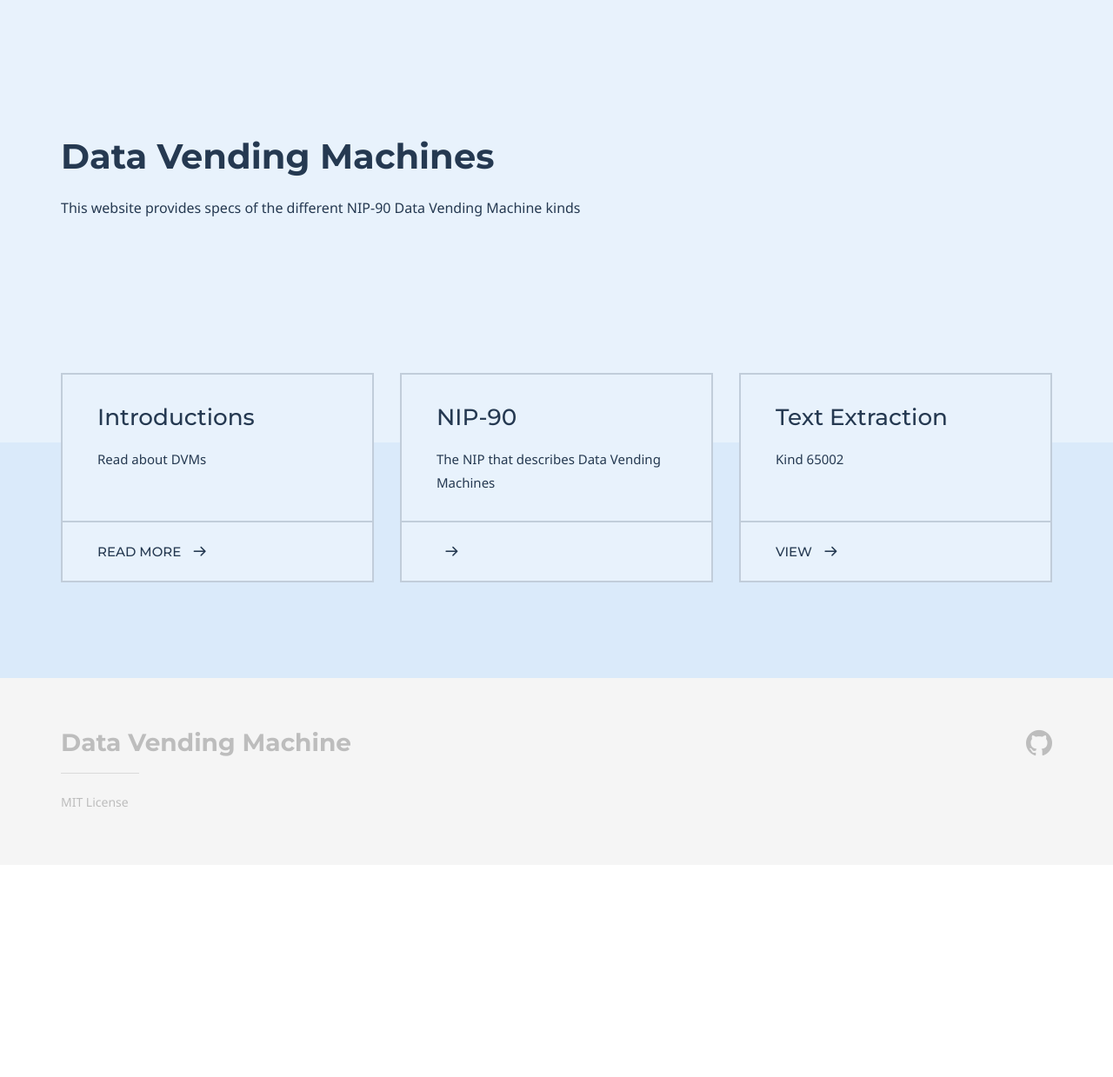
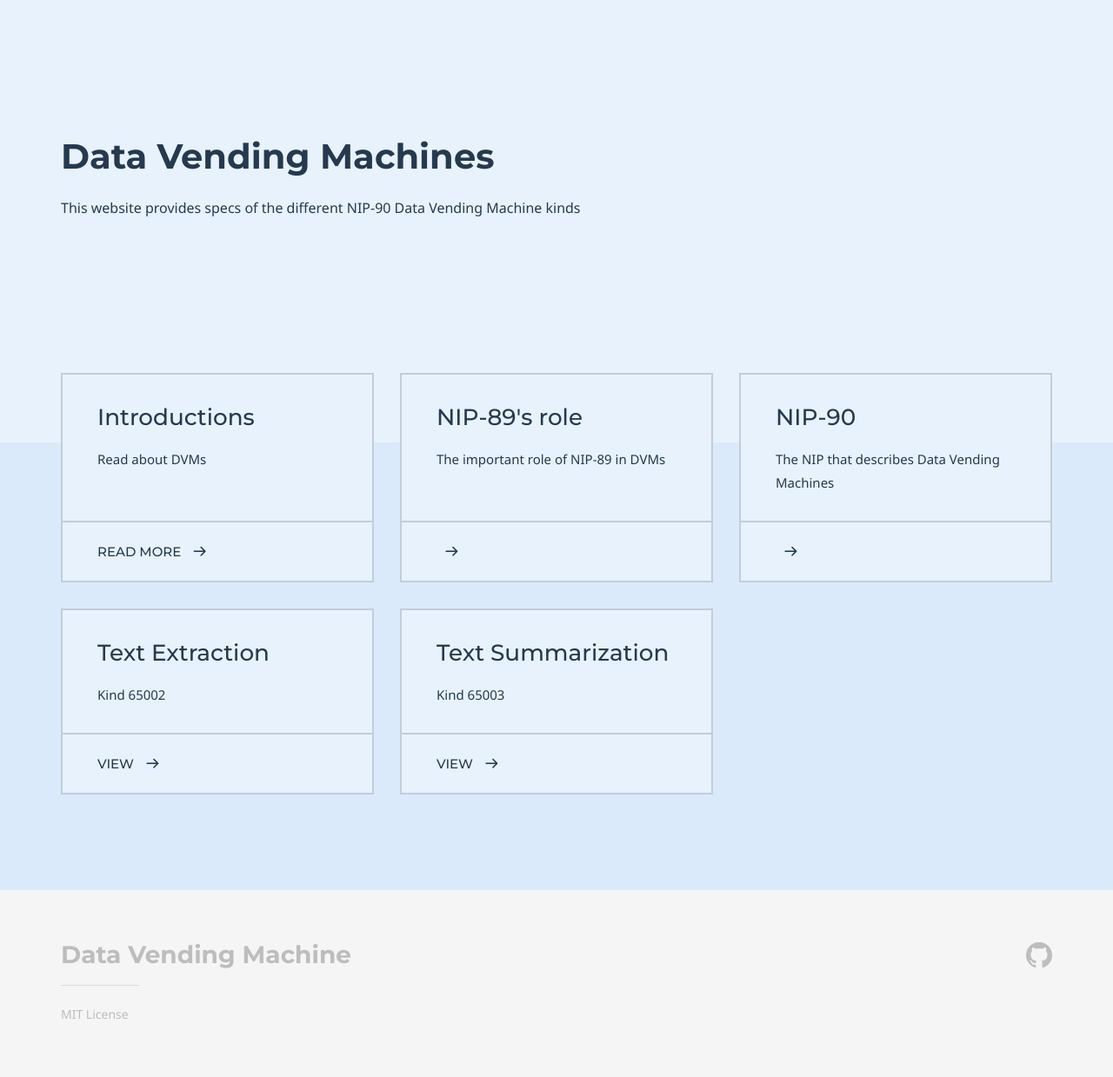
Before and after one commit to nostr-protocol/data-vending-machines, a Jekyll site: the page built from index.md, in a window 1280 px wide. Shown: the whole page at 87% size. Built offline with Jekyll 4.4.1, drawn with Linux system fonts in a browser that asks for light colours; some web fonts are replaced; before the commit the page ends 995 px from its top, so only the background shows below that.

Commit message:
explain nip89

```diff
--- a/index.md
+++ b/index.md
@@ -22,6 +22,9 @@ grid_navigation:
       excerpt: Read about DVMs
       cta: Read more
       url: intro
+    - title: NIP-89's role
+      excerpt: The important role of NIP-89 in DVMs
+      url: /nip89
     - title: NIP-90
       excerpt: The NIP that describes Data Vending Machines
       url: https://github.com/nostr-protocol/nips/blob/vending-machine/90.md
@@ -29,4 +32,8 @@ grid_navigation:
       excerpt: "Kind 65002"
       cta: View
       url: 'kinds/65002'
+    - title: Text Summarization
+      excerpt: "Kind 65003"
+      cta: View
+      url: 'kinds/65003'
 ---
```
Also changed, not shown: 2 other files.
